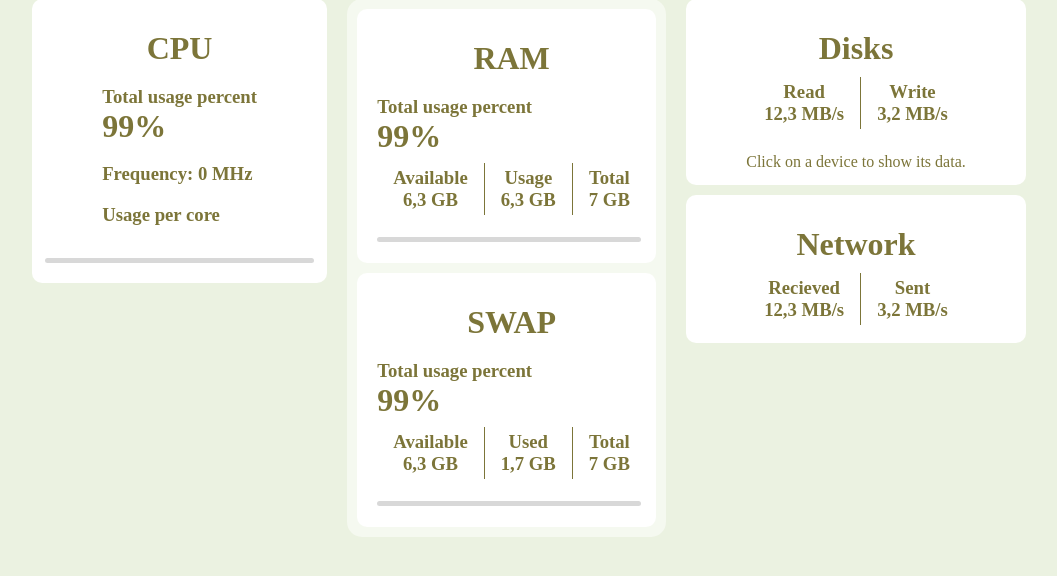
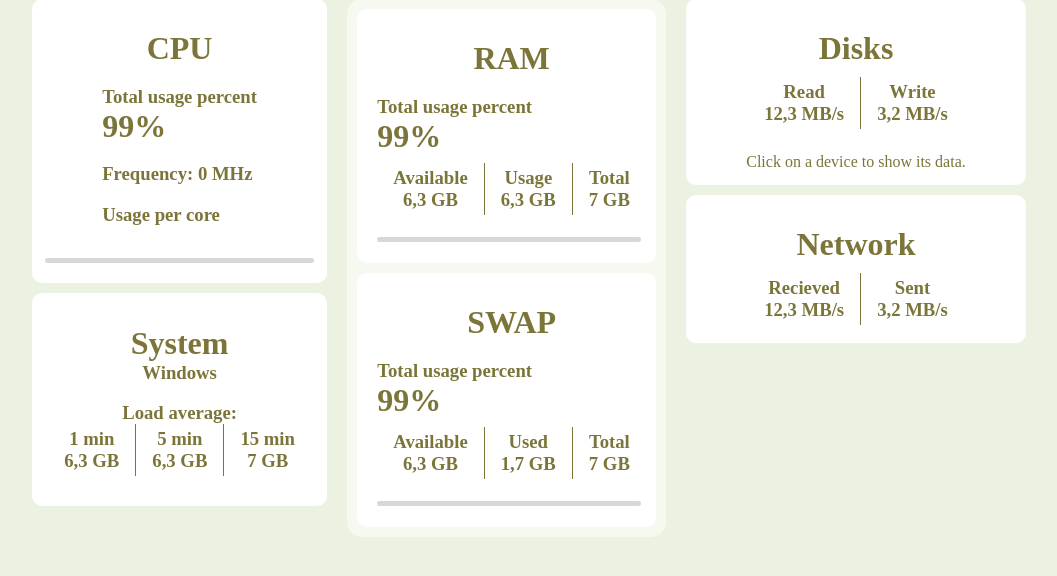
Before and after one commit to FeDevXYZ/marconiDASH, a Python web app: template templates/index.html in a window 1280 px wide. Shown: the part 45-621 px from the top of the page, without its empty margins (111-1168 px from the left). Run offline with Jinja, Linux system fonts and the light colour scheme; the template is opened without the code that fills it, so the values that code supplies are empty.

Commit message:
feat(sys): add system tab, with system name and load average

```diff
--- a/templates/index.html
+++ b/templates/index.html
@@ -16,7 +16,8 @@
   <div class="container">
     <!-- <p id="data-debug"></p> used only for debug -->
     <div class="container-voice">
-      <div class="voice">
+      <div>
+        <div class="voice">
           <h1>CPU</h1>
           <div style="margin-top: 0">
             <div style="margin-bottom: 8px">
@@ -24,11 +25,31 @@
               <h2 id="cpu-usage">99%</h2>
             </div>
             <h3 id="cpu-frequency">Frequency: 0 MHz</h3>
-              <h3 id="usage-xcore">Usage per core</h3>
-              <ul id="cpu-usage-percore">
-              </ul>
+            <h3 id="usage-xcore">Usage per core</h3>
+            <ul id="cpu-usage-percore">
+            </ul>
           </div>
-        <progress id="cpu-progress" value="0" max="100"></progress>
+          <progress id="cpu-progress" value="0" max="100"></progress>
+        </div>
+        <div class="voice" style="margin-top: 10px">
+          <h1>System</h1>
+          <h3 id="sysname" style="margin-top: 0;">Windows</h3>
+          <h3>Load average:</h3>
+          <div style="display: flex; flex-direction: row; width: 100%; justify-content: center; margin-bottom: 20px">
+            <div class="stat">
+              <h3 style="margin-bottom: 0; margin-top: 0">1 min</h3>
+              <h3 id="loadavg-1m" style="margin-top: 0;">6,3 GB</h3>
+            </div>
+            <div class="stat">
+              <h3 style="margin-bottom: 0; margin-top: 0">5 min</h3>
+              <h3 id="loadavg-5m" style="margin-top: 0;">6,3 GB</h3>
+            </div>
+            <div class="stat" style="border:none">
+              <h3 style="margin-bottom: 0; margin-top: 0">15 min</h3>
+              <h3 id="loadavg-15m" style="margin-top: 0">7 GB</h3>
+            </div>
+          </div>
+        </div>
       </div>
       <div class="voice1">
         <div class="voice2">
@@ -166,6 +187,11 @@
     const netrec = document.getElementById("network-rec")
     const netsent = document.getElementById("network-sent")
 
+    const sysname = document.getElementById("sysname")
+    const loadavg_1m = document.getElementById("loadavg-1m")
+    const loadavg_5m = document.getElementById("loadavg-5m")
+    const loadavg_15m = document.getElementById("loadavg-15m")
+
     const warning = document.getElementById("warning")
     const warning_text = document.getElementById("warningmsg")
 
@@ -177,7 +203,9 @@
         })
         return await raw.json()
     }
-
+    function financial(x) {
+        return Number.parseFloat(x).toFixed(2);
+    }
     async function updateData() {
         let j
         try{
@@ -255,6 +283,11 @@
 
         netrec.textContent = received +" MB/s"
         netsent.textContent = sent + " MB/s"
+
+        sysname.textContent = system
+        loadavg_1m.textContent = financial(load1)
+        loadavg_5m.textContent = financial(load5)
+        loadavg_15m.textContent = financial(load15)
     }
     devicedata.style = "display: none;"
     async function loop() {
```
